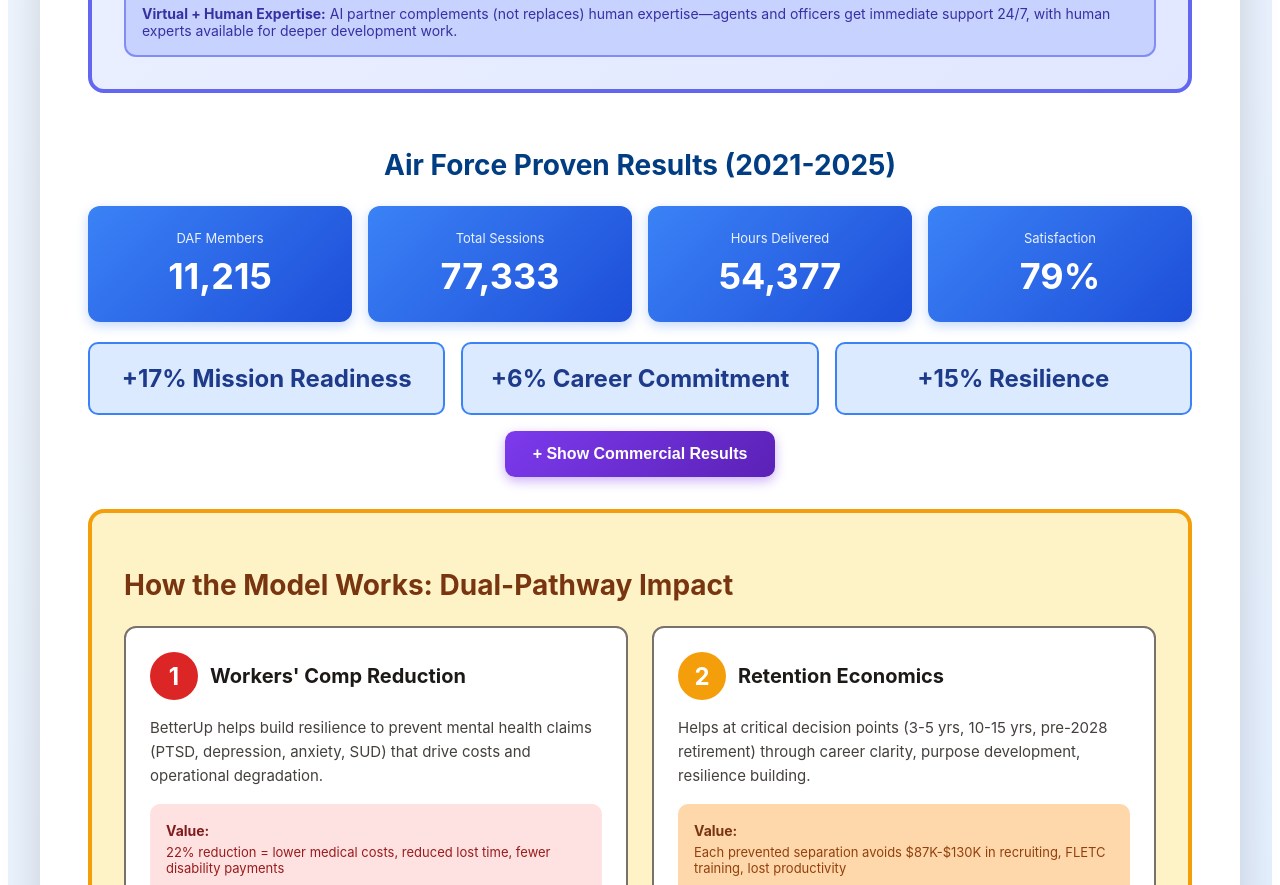
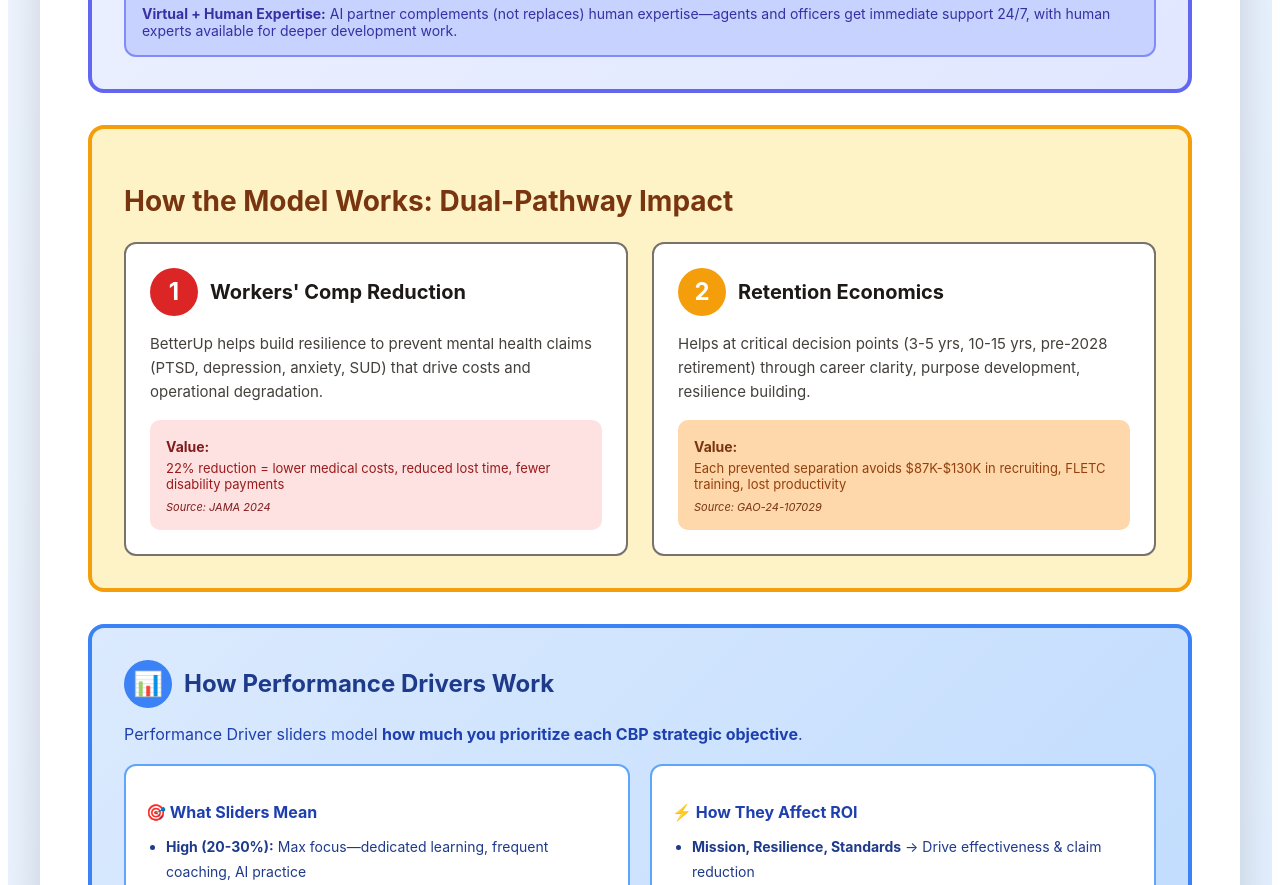
Before and after one commit to scottrsmith-bu/cbp-roi-calculator, a React (Create React App) app: page / in a window 1280 px wide. Shown: the part 2361-3246 px from the top of the page. Built offline with nearby package versions, Linux system fonts and the light colour scheme.

Commit message:
Update App.js

```diff
--- a/src/App.js
+++ b/src/App.js
@@ -281,58 +281,6 @@
                   <strong>Virtual + Human Expertise:</strong> AI partner complements (not replaces) human expertise—agents and officers get immediate support 24/7, with human experts available for deeper development work.
                 </p>
               </div>
-            </div>
-
-            <div>
-              <h2 style={{fontSize: '28px', fontWeight: 'bold', color: '#003d82', marginBottom: '24px', textAlign: 'center'}}>Air Force Proven Results (2021-2025)</h2>
-              <div style={{display: 'grid', gridTemplateColumns: 'repeat(4, 1fr)', gap: '16px', marginBottom: '20px'}}>
-                {[
-                  {label: 'DAF Members', value: '11,215'},
-                  {label: 'Total Sessions', value: '77,333'},
-                  {label: 'Hours Delivered', value: '54,377'},
-                  {label: 'Satisfaction', value: '79%'}
-                ].map((stat, i) => (
-                  <div key={i} style={{background: 'linear-gradient(135deg, #3b82f6 0%, #1d4ed8 100%)', borderRadius: '12px', padding: '24px', textAlign: 'center', boxShadow: '0 4px 12px rgba(59,130,246,0.3)'}}>
-                    <div style={{fontSize: '13px', color: 'rgba(255,255,255,0.9)', marginBottom: '8px'}}>{stat.label}</div>
-                    <div style={{fontSize: '36px', fontWeight: 'bold', color: 'white'}}>{stat.value}</div>
-                  </div>
-                ))}
-              </div>
-              <div style={{display: 'grid', gridTemplateColumns: 'repeat(3, 1fr)', gap: '16px', marginBottom: '16px'}}>
-                {['+17% Mission Readiness', '+6% Career Commitment', '+15% Resilience'].map((result, i) => (
-                  <div key={i} style={{background: '#dbeafe', border: '2px solid #3b82f6', borderRadius: '10px', padding: '20px', textAlign: 'center'}}>
-                    <div style={{fontSize: '24px', fontWeight: 'bold', color: '#1e3a8a'}}>{result}</div>
-                  </div>
-                ))}
-              </div>
-              <div style={{textAlign: 'center'}}>
-                <button
-                  onClick={() => setShowCommercialResults(!showCommercialResults)}
-                  style={{background: 'linear-gradient(135deg, #7c3aed 0%, #5b21b6 100%)', color: 'white', border: 'none', padding: '14px 28px', borderRadius: '10px', fontSize: '16px', fontWeight: 'bold', cursor: 'pointer', boxShadow: '0 4px 12px rgba(124,58,237,0.4)'}}
-                >
-                  {showCommercialResults ? '− Hide' : '+ Show'} Commercial Results
-                </button>
-              </div>
-
-              {showCommercialResults && (
-                <div style={{marginTop: '24px', background: 'linear-gradient(135deg, #f3e8ff 0%, #e9d5ff 100%)', border: '3px solid #7c3aed', borderRadius: '16px', padding: '32px'}}>
-                  <h3 style={{fontSize: '24px', fontWeight: 'bold', color: '#6b21a8', textAlign: 'center', marginBottom: '16px'}}>Enterprise & Federal Proven Results</h3>
-                  <p style={{fontSize: '14px', color: '#7e22ce', textAlign: 'center', fontStyle: 'italic', marginBottom: '20px'}}>Aggregate outcomes (client-confidential)</p>
-                  <div style={{display: 'grid', gridTemplateColumns: 'repeat(3, 1fr)', gap: '16px'}}>
-                    {[
-                      {value: '+18%', label: 'Leadership Capability', sub: 'Avg enterprise clients'},
-                      {value: '+22%', label: 'Manager Effectiveness', sub: '360° assessments'},
-                      {value: '85%', label: 'Client Satisfaction', sub: 'Commercial & government'}
-                    ].map((metric, i) => (
-                      <div key={i} style={{background: 'white', borderRadius: '12px', padding: '20px', textAlign: 'center', border: '2px solid #a78bfa', boxShadow: '0 2px 8px rgba(124,58,237,0.2)'}}>
-                        <div style={{fontSize: '32px', fontWeight: 'bold', color: '#6b21a8', marginBottom: '8px'}}>{metric.value}</div>
-                        <div style={{fontSize: '14px', fontWeight: 'bold', color: '#7e22ce', marginBottom: '4px'}}>{metric.label}</div>
-                        <div style={{fontSize: '12px', color: '#9333ea'}}>{metric.sub}</div>
-                      </div>
-                    ))}
-                  </div>
-                </div>
-              )}
             </div>
 
             <div style={{background: '#fef3c7', border: '4px solid #f59e0b', borderRadius: '16px', padding: '32px'}}>
```
